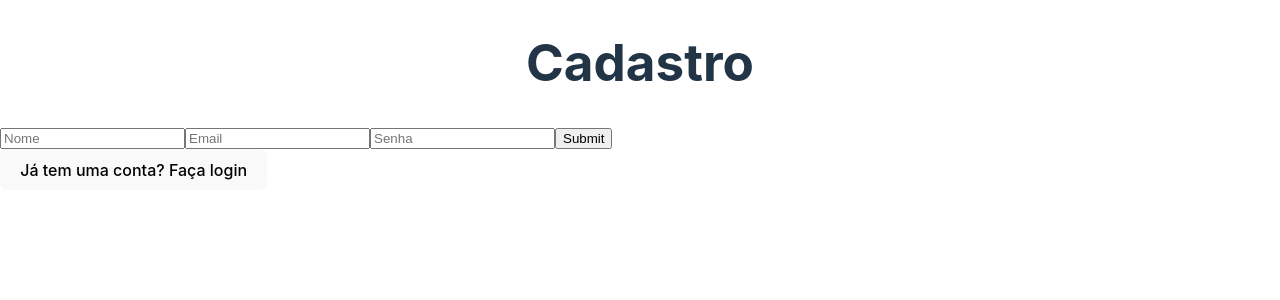
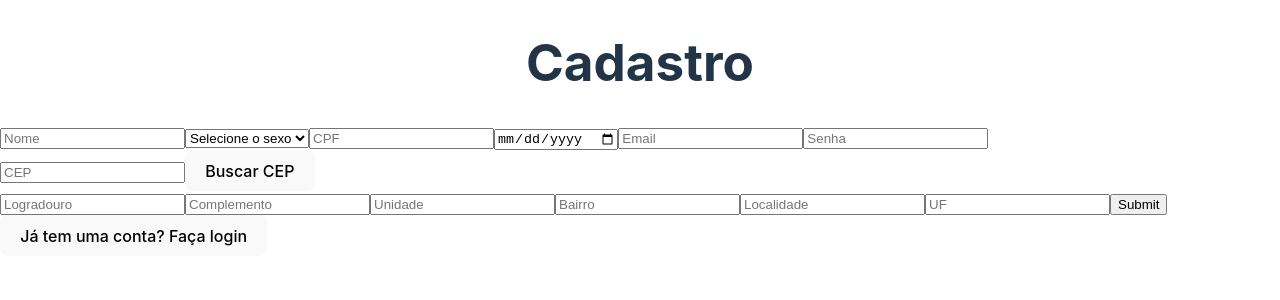
Before and after one commit to rafaellindemann/Aqua365, a React (Vite) app: page /login in a window 1280 px wide. Both pictures are taken after a click on the button "Não tem uma conta? Cadastre-se". Shown: the top 300 px of the page. Built offline with nearby package versions, Linux system fonts and the light colour scheme.

Commit message:
feat: login e cadastro funcionais

```diff
--- a/public/users.json
+++ b/public/users.json
@@ -8,7 +8,15 @@
 			"data_nasc": "22/03/1988",
 			"email": "filipe.vinicius.mendes@keffin.com.br",
 			"senha": "kkDhR0dSnS",
-			"endereco": {}
+			"endereco": {
+				"cep": "88058-100",
+				"logradouro": "Rua Intendente João Nunes Vieira",
+				"complemento": "",
+				"unidade": "101",
+				"bairro": "Ingleses do Rio Vermelho",
+				"localidade": "Florianópolis",
+				"uf": "SC"
+			}
 		},
 		{
 			"nome": "Caio Benjamin Sebastião Moreira",
@@ -18,7 +26,15 @@
 			"data_nasc": "27/04/1970",
 			"email": "caio_benjamin_moreira@afujita.com.br",
 			"senha": "i4kDEDlxEj",
-			"endereco": {}
+			"endereco": {
+				"cep": "01001-000",
+				"logradouro": "Praça da Sé",
+				"complemento": "Apto 302",
+				"unidade": "201",
+				"bairro": "Sé",
+				"localidade": "São Paulo",
+				"uf": "SP"
+			}
 		},
 		{
 			"nome": "Marlene Eduarda Marli Lopes",
@@ -28,7 +44,15 @@
 			"data_nasc": "19/01/1976",
 			"email": "marlene_eduarda_lopes@sanidet.com.br",
 			"senha": "wEqiJ14EZ7",
-			"endereco": {}
+			"endereco": {
+				"cep": "30130-010",
+				"logradouro": "Avenida Afonso Pena",
+				"complemento": "",
+				"unidade": "301",
+				"bairro": "Centro",
+				"localidade": "Belo Horizonte",
+				"uf": "MG"
+			}
 		},
 		{
 			"nome": "Analu Luna Isis da Silva",
@@ -38,7 +62,15 @@
 			"data_nasc": "13/01/1980",
 			"email": "analulunadasilva@yahool.com.br",
 			"senha": "KM0PKJabMI",
-			"endereco": {}
+			"endereco": {
+				"cep": "20040-020",
+				"logradouro": "Rua da Assembleia",
+				"complemento": "",
+				"unidade": "401",
+				"bairro": "Centro",
+				"localidade": "Rio de Janeiro",
+				"uf": "RJ"
+			}
 		},
 		{
 			"nome": "Jennifer Cristiane Rezende",
@@ -48,7 +80,15 @@
 			"data_nasc": "08/03/1975",
 			"email": "jennifercristianerezende@triunfante.com.br",
 			"senha": "shb5SzBMfx",
-			"endereco": {}
+			"endereco": {
+				"cep": "30190-002",
+				"logradouro": "Avenida do Contorno",
+				"complemento": "Sala 202",
+				"unidade": "501",
+				"bairro": "Funcionários",
+				"localidade": "Belo Horizonte",
+				"uf": "MG"
+			}
 		},
 		{
 			"nome": "Fernando Davi Rocha",
@@ -58,7 +98,15 @@
 			"data_nasc": "11/05/1960",
 			"email": "fernando.davi.rocha@toysbrasil.com.br",
 			"senha": "L08eRd6JoP",
-			"endereco": {}
+			"endereco": {
+				"cep": "80010-150",
+				"logradouro": "Rua XV de Novembro",
+				"complemento": "",
+				"unidade": "601",
+				"bairro": "Centro",
+				"localidade": "Curitiba",
+				"uf": "PR"
+			}
 		},
 		{
 			"nome": "Aurora Sabrina Daniela Teixeira",
@@ -68,7 +116,15 @@
 			"data_nasc": "10/01/1945",
 			"email": "aurora.sabrina.teixeira@yahoo.ca",
 			"senha": "2R43TdGe5C",
-			"endereco": {}
+			"endereco": {
+				"cep": "87013-100",
+				"logradouro": "Avenida Herval",
+				"complemento": "",
+				"unidade": "701",
+				"bairro": "Zona 01",
+				"localidade": "Maringá",
+				"uf": "PR"
+			}
 		},
 		{
 			"nome": "Luiza Elza Cláudia de Paula",
@@ -78,7 +134,15 @@
 			"data_nasc": "27/01/1990",
 			"email": "luizaelzadepaula@tecnew.net",
 			"senha": "MUn71UTg7e",
-			"endereco": {}
+			"endereco": {
+				"cep": "59020-000",
+				"logradouro": "Avenida Prudente de Morais",
+				"complemento": "",
+				"unidade": "801",
+				"bairro": "Tirol",
+				"localidade": "Natal",
+				"uf": "RN"
+			}
 		},
 		{
 			"nome": "Aparecida Silvana da Conceição",
@@ -88,7 +152,15 @@
 			"data_nasc": "19/03/1969",
 			"email": "aparecida-daconceicao85@sgstelecom.com.br",
 			"senha": "h1cNswBDep",
-			"endereco": {}
+			"endereco": {
+				"cep": "69010-100",
+				"logradouro": "Avenida Eduardo Ribeiro",
+				"complemento": "Bloco A",
+				"unidade": "901",
+				"bairro": "Centro",
+				"localidade": "Manaus",
+				"uf": "AM"
+			}
 		},
 		{
 			"nome": "Danilo Marcelo Geraldo Silva",
@@ -98,7 +170,15 @@
 			"data_nasc": "07/01/2003",
 			"email": "danilo_silva@procivil.com.br",
 			"senha": "Zun0cIrhKX",
-			"endereco": {}
+			"endereco": {
+				"cep": "88040-000",
+				"logradouro": "Rua Bocaiúva",
+				"complemento": "",
+				"unidade": "1001",
+				"bairro": "Centro",
+				"localidade": "Florianópolis",
+				"uf": "SC"
+			}
 		}
 	]
 }
--- a/src/components/FormCadastro.jsx
+++ b/src/components/FormCadastro.jsx
@@ -1,26 +1,109 @@
-import React from 'react';
+import React, { useState } from 'react';
 import { useForm } from 'react-hook-form';
+import { useContext } from 'react';
+import { GlobalContext } from '../context/GlobalContext';
 
 function FormCadastro({ switchToLogin }) {
-  const { register, handleSubmit, formState: { errors } } = useForm();
+  const { register, handleSubmit, formState: { errors }, setValue, getValues } = useForm();
+  const { addUsuario } = useContext(GlobalContext);
+  const [cepLoading, setCepLoading] = useState(false);
 
   const onSubmit = data => {
-    alert(JSON.stringify(data));
-    console.log(data);
-  }
+    // Adicionar o novo usuário
+    const novoUsuario = {
+      ...data,
+      id: new Date().getTime(), // Gerar um ID único
+      endereco: {
+        cep: data.CEP,
+        logradouro: data.Logradouro,
+        complemento: data.Complemento,
+        unidade: data.Unidade,
+        bairro: data.Bairro,
+        localidade: data.Localidade,
+        uf: data.UF,
+      }
+    };
+    addUsuario(novoUsuario);
+    alert("Usuário cadastrado com sucesso!");
+    console.log(novoUsuario);
+  };
+
+  const buscarEndereco = async () => {
+    const cep = getValues("CEP");
+    if (cep) {
+      setCepLoading(true);
+      try {
+        const response = await fetch(`https://viacep.com.br/ws/${cep}/json/`);
+        const data = await response.json();
+        if (!data.erro) {
+          setValue("Logradouro", data.logradouro);
+          setValue("Complemento", data.complemento);
+          setValue("Bairro", data.bairro);
+          setValue("Localidade", data.localidade);
+          setValue("UF", data.uf);
+        } else {
+          alert("CEP não encontrado");
+        }
+      } catch (error) {
+        alert("Erro ao buscar o CEP");
+      } finally {
+        setCepLoading(false);
+      }
+    } else {
+      alert("Por favor, insira um CEP válido");
+    }
+  };
 
   return (
     <div>
       <h1>Cadastro</h1>
       <form onSubmit={handleSubmit(onSubmit)}>
-        <input type="text" placeholder="Nome" {...register("Nome", {required: true})} />
-        {errors.Nome && <p>Nome é obrigatório</p>}
+        <input type="text" placeholder="Nome" {...register("nome", { required: true })} />
+        {errors.nome && <p>Nome é obrigatório</p>}
 
-        <input type="text" placeholder="Email" {...register("Email", {required: true, pattern: /^\S+@\S+$/i})} />
-        {errors.Email && <p>Email inválido</p>}
+        <select {...register("sexo", { required: true })}>
+          <option value="">Selecione o sexo</option>
+          <option value="Masculino">Masculino</option>
+          <option value="Feminino">Feminino</option>
+          <option value="Outro">Outro</option>
+        </select>
+        {errors.sexo && <p>Sexo é obrigatório</p>}
 
-        <input type="password" placeholder="Senha" {...register("Senha", {required: true})} />
-        {errors.Senha && <p>Senha é obrigatória</p>}
+        <input type="text" placeholder="CPF" {...register("cpf", { required: true })} />
+        {errors.cpf && <p>CPF é obrigatório</p>}
+
+        <input type="date" placeholder="Data de Nascimento" {...register("data_nasc", { required: true })} />
+        {errors.data_nasc && <p>Data de Nascimento é obrigatória</p>}
+
+        <input type="text" placeholder="Email" {...register("email", { required: true, pattern: /^\S+@\S+$/i })} />
+        {errors.email && <p>Email inválido</p>}
+
+        <input type="password" placeholder="Senha" {...register("senha", { required: true })} />
+        {errors.senha && <p>Senha é obrigatória</p>}
+
+        <div>
+          <input type="text" placeholder="CEP" {...register("CEP", { required: true })} />
+          <button type="button" onClick={buscarEndereco} disabled={cepLoading}>
+            {cepLoading ? 'Buscando...' : 'Buscar CEP'}
+          </button>
+          {errors.CEP && <p>CEP é obrigatório</p>}
+        </div>
+
+        <input type="text" placeholder="Logradouro" {...register("Logradouro", { required: true })} />
+        {errors.Logradouro && <p>Logradouro é obrigatório</p>}
+
+        <input type="text" placeholder="Complemento" {...register("Complemento")} />
+
+        <input type="text" placeholder="Unidade" {...register("Unidade")} />
+
+        <input type="text" placeholder="Bairro" {...register("Bairro", { required: true })} />
+        {errors.Bairro && <p>Bairro é obrigatório</p>}
+
+        <input type="text" placeholder="Localidade" {...register("Localidade", { required: true })} />
+        {errors.Localidade && <p>Localidade é obrigatória</p>}
+
+        <input type="text" placeholder="UF" {...register("UF", { required: true })} />
+        {errors.UF && <p>UF é obrigatória</p>}
 
         <input type="submit" />
       </form>
```
Also changed, not shown: src/components/FormLogin.jsx (+0 -35 lines), src/context/GlobalContext.jsx (+0 -59 lines), src/router/routes.jsx (+0 -39 lines).
